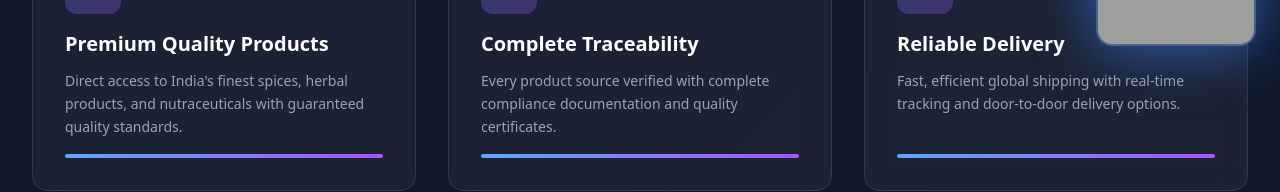
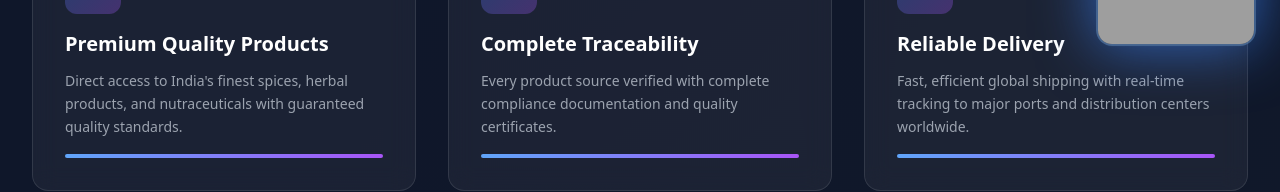
Before and after one commit to avishukla3007/Export, a React (Vite) app: page /contact in a window 1280 px wide. Shown: the part 647-839 px from the top of the page. Built offline with nearby package versions, Linux system fonts and the light colour scheme; grey boxes are pictures that could not be loaded.

Commit message:
Remove door-to-door delivery option from Reliable Delivery benefit

```diff
--- a/src/sections/BuyerBenefitsSection.tsx
+++ b/src/sections/BuyerBenefitsSection.tsx
@@ -17,7 +17,7 @@ export default function BuyerBenefitsSection() {
     {
       icon: Truck,
       title: 'Reliable Delivery',
-      description: 'Fast, efficient global shipping with real-time tracking and door-to-door delivery options.',
+      description: 'Fast, efficient global shipping with real-time tracking to major ports and distribution centers worldwide.',
     },
     {
       icon: Zap,
```
